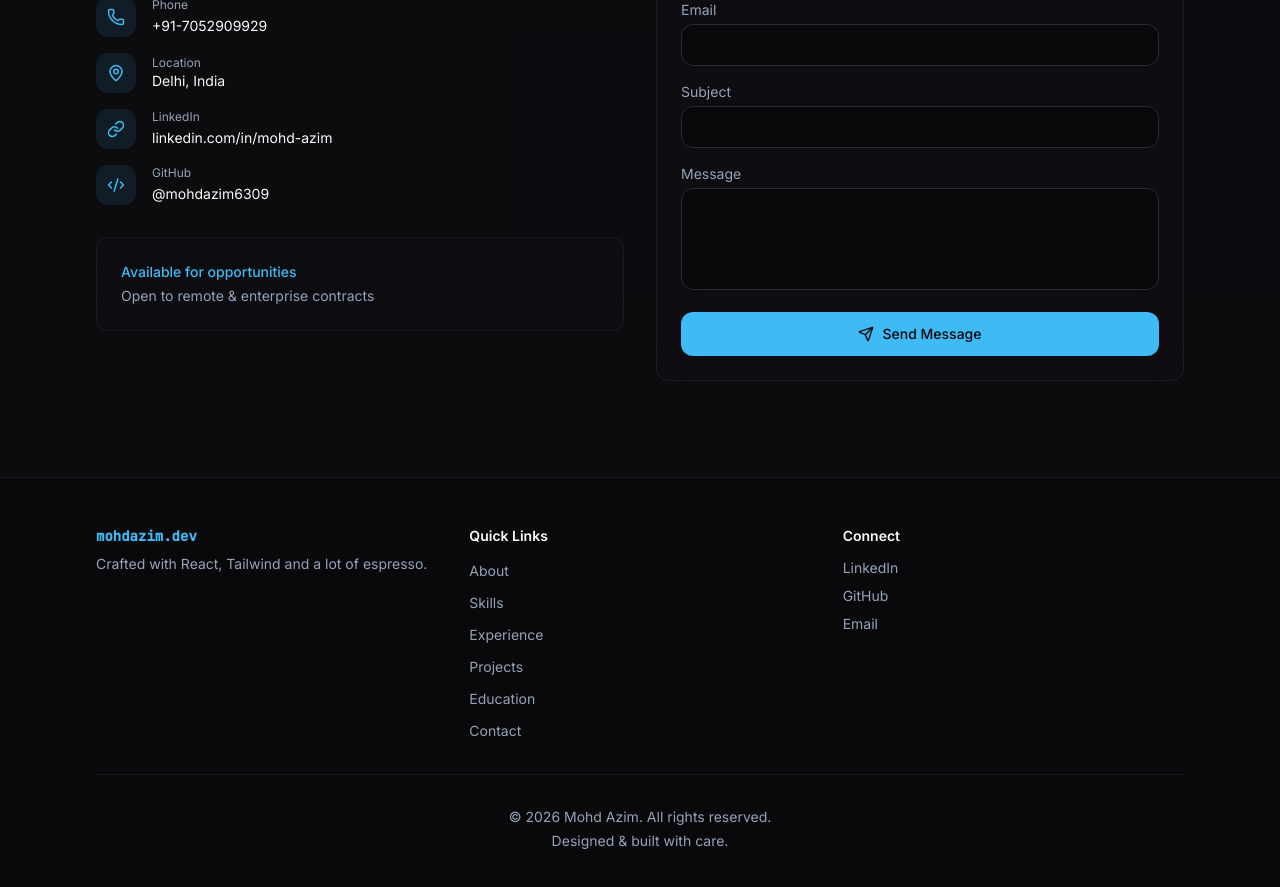
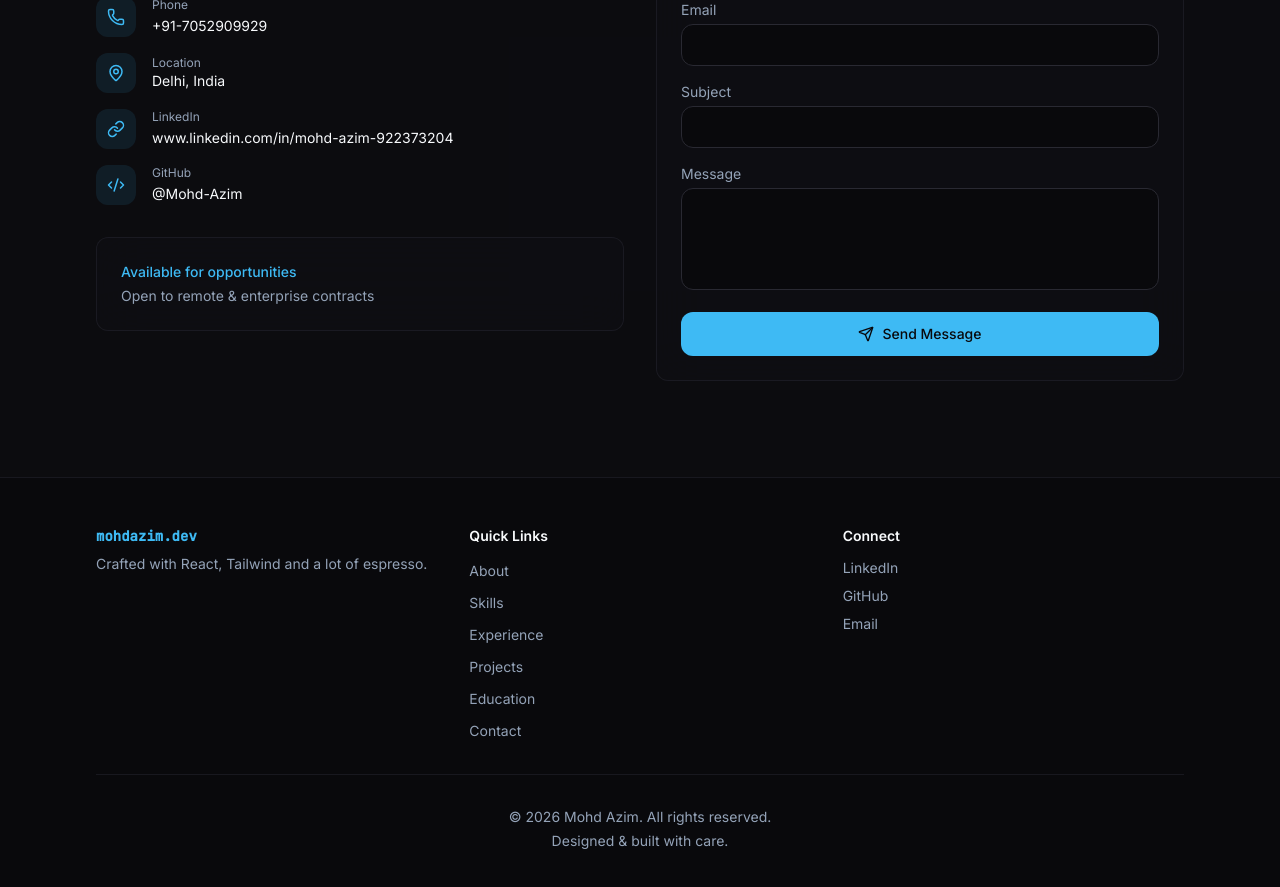
Before and after one commit to Mohd-Azim/PortFolio, a React (Vite) app: page / in a window 1280 px wide. Shown: the part 6860-7747 px from the top of the page. Built offline with nearby package versions, Linux system fonts and the light colour scheme.

Commit message:
Update LinkedIn and GitHub links in portfolio.js

```diff
--- a/src/data/portfolio.js
+++ b/src/data/portfolio.js
@@ -20,10 +20,10 @@ export const portfolio = {
     email: 'mohdazim6309@gmail.com',
     phone: '+91-7052909929',
     location: 'Delhi, India',
-    linkedin: 'https://linkedin.com/in/mohd-azim',
-    linkedinHandle: 'linkedin.com/in/mohd-azim',
-    github: 'https://github.com/mohdazim6309',
-    githubHandle: '@mohdazim6309',
+    linkedin: 'https://www.linkedin.com/in/mohd-azim-922373204',
+    linkedinHandle: 'www.linkedin.com/in/mohd-azim-922373204',
+    github: 'https://github.com/Mohd-Azim',
+    githubHandle: '@Mohd-Azim',
     resumeUrl: '#',
     availability: 'Open to new opportunities',
     openTo: 'Open to remote & enterprise contracts',
@@ -197,7 +197,7 @@ export const portfolio = {
         'LLM Integration',
       ],
       gradient: 'from-emerald-500 to-teal-500',
-      links: { code: 'https://github.com/mohdazim6309', live: null },
+      links: { code: 'https://github.com/Mohd-Azim', live: null },
     },
   ],
   education: [
```
